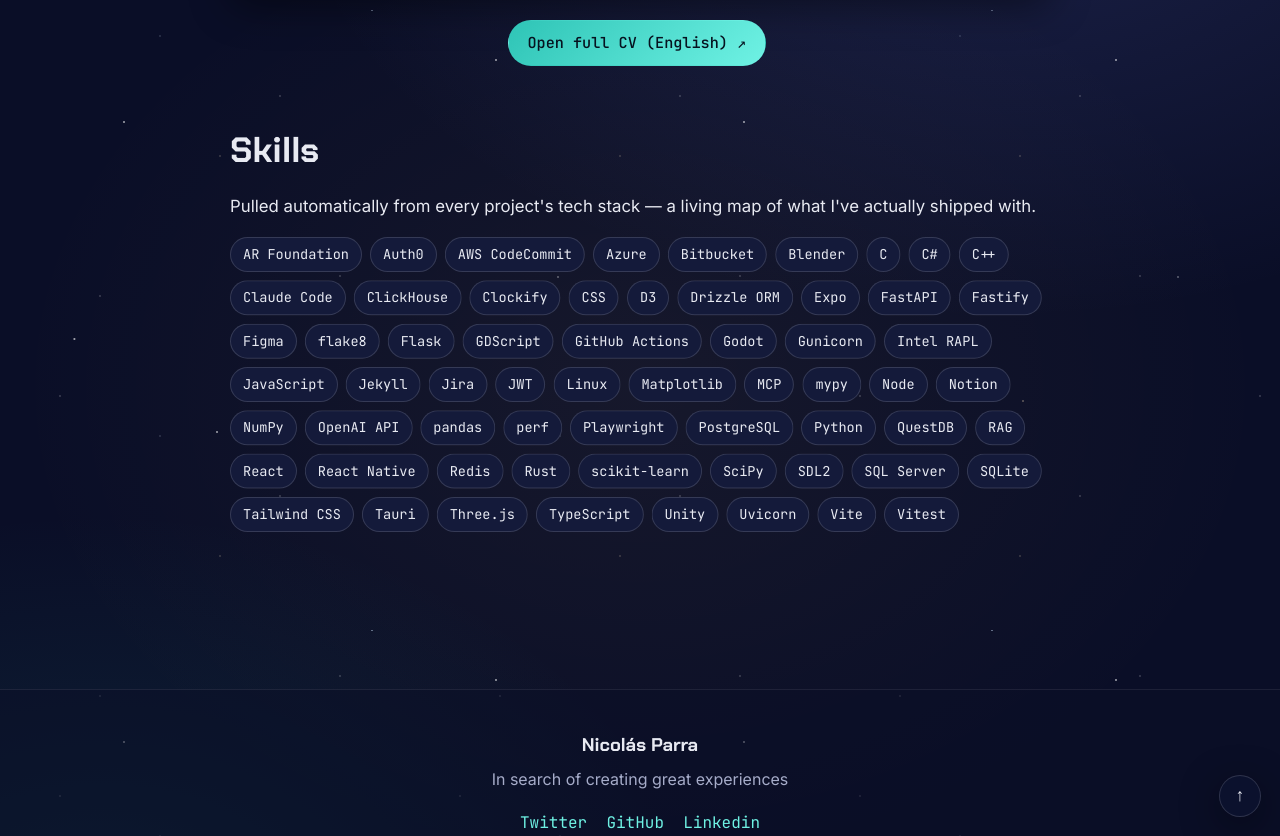
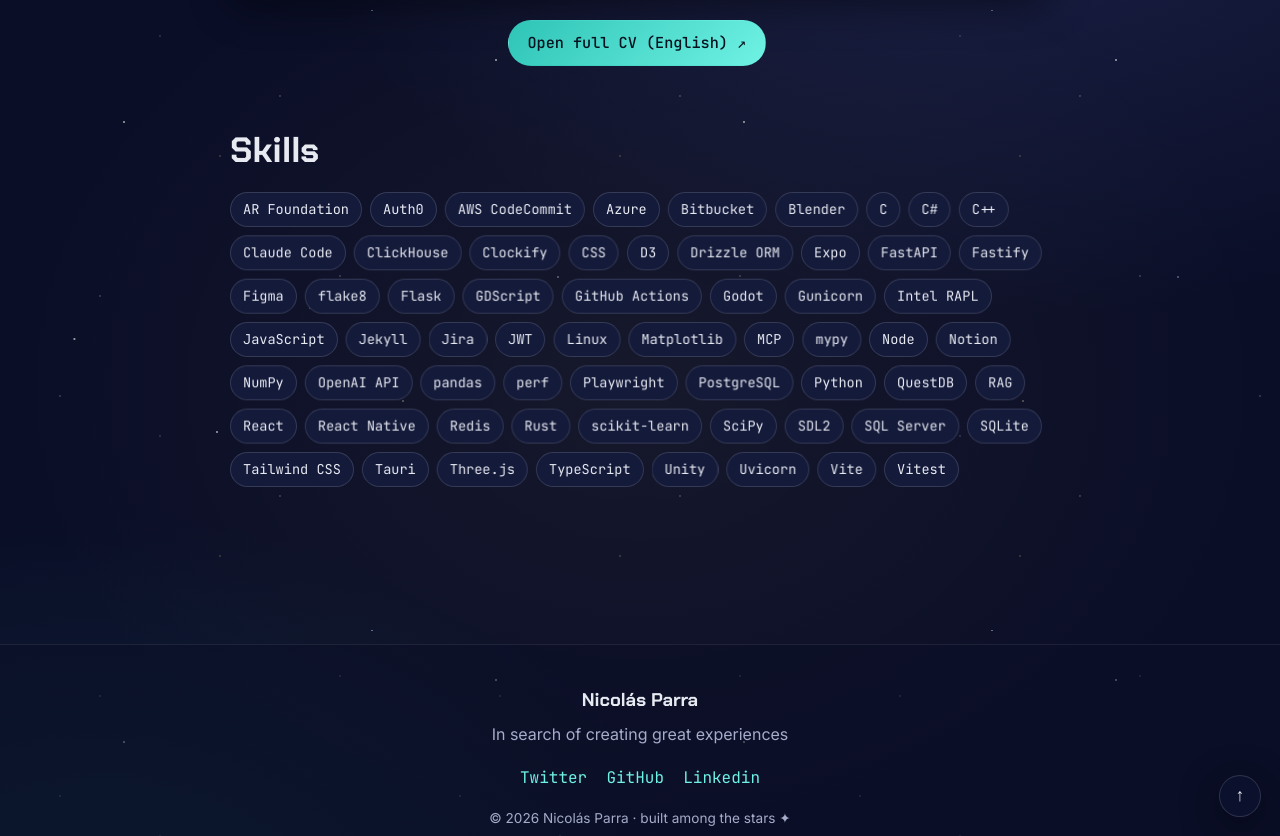
Before and after one commit to Nispeter/nispeter.github.io, a Jekyll site: the page built from _pages/about.md, in a window 1280 px wide and 900 px high, scrolled down 1741 px, cut to the strip 64-900 px from the top of the window. Built offline with Jekyll 4.4.1, drawn with Linux system fonts in a browser that asks for light colours.

Commit message:
Drop the Skills subtitle

```diff
--- a/_pages/about.md
+++ b/_pages/about.md
@@ -48,8 +48,6 @@
 
 ## Skills
 
-<p class="skills-note">Pulled automatically from every project's tech stack — a living map of what I've actually shipped with.</p>
-
 <div class="chips skills-cloud" data-skills-pile>
 {%- assign tech_str = "" -%}
 {%- for p in site.portfolio -%}{%- for t in p.tech -%}{%- assign tech_str = tech_str | append: t | append: "||" -%}{%- endfor -%}{%- endfor -%}
```
